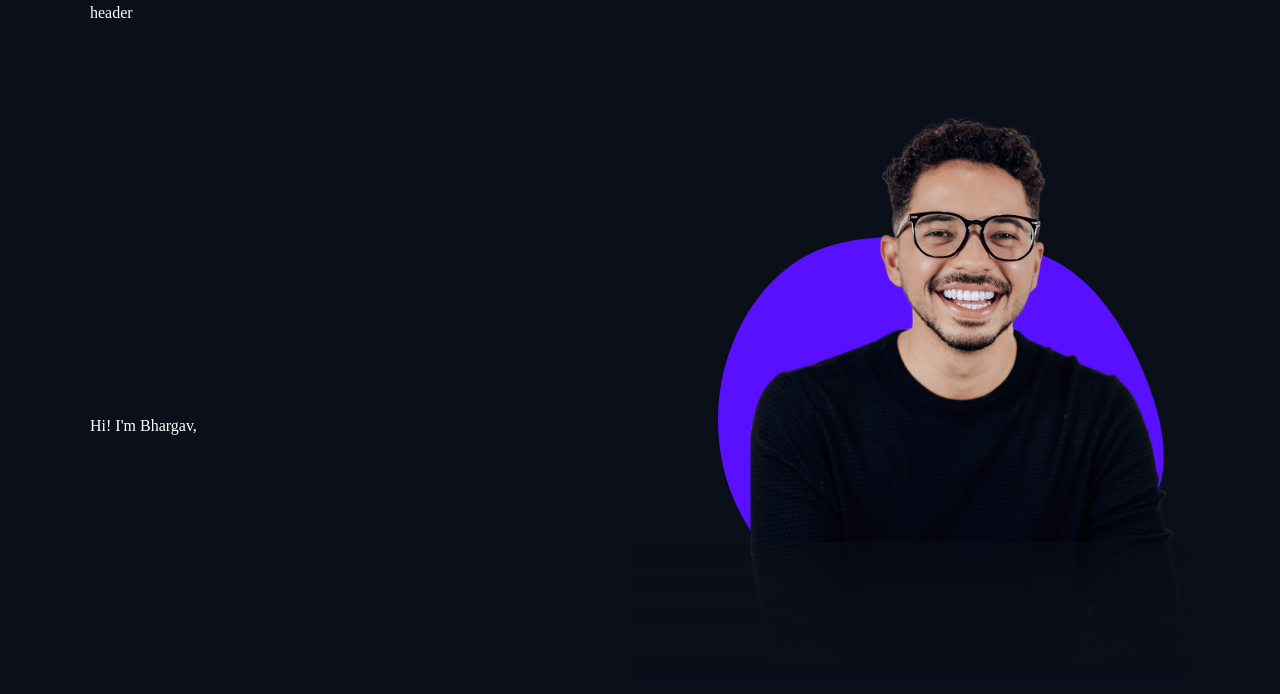
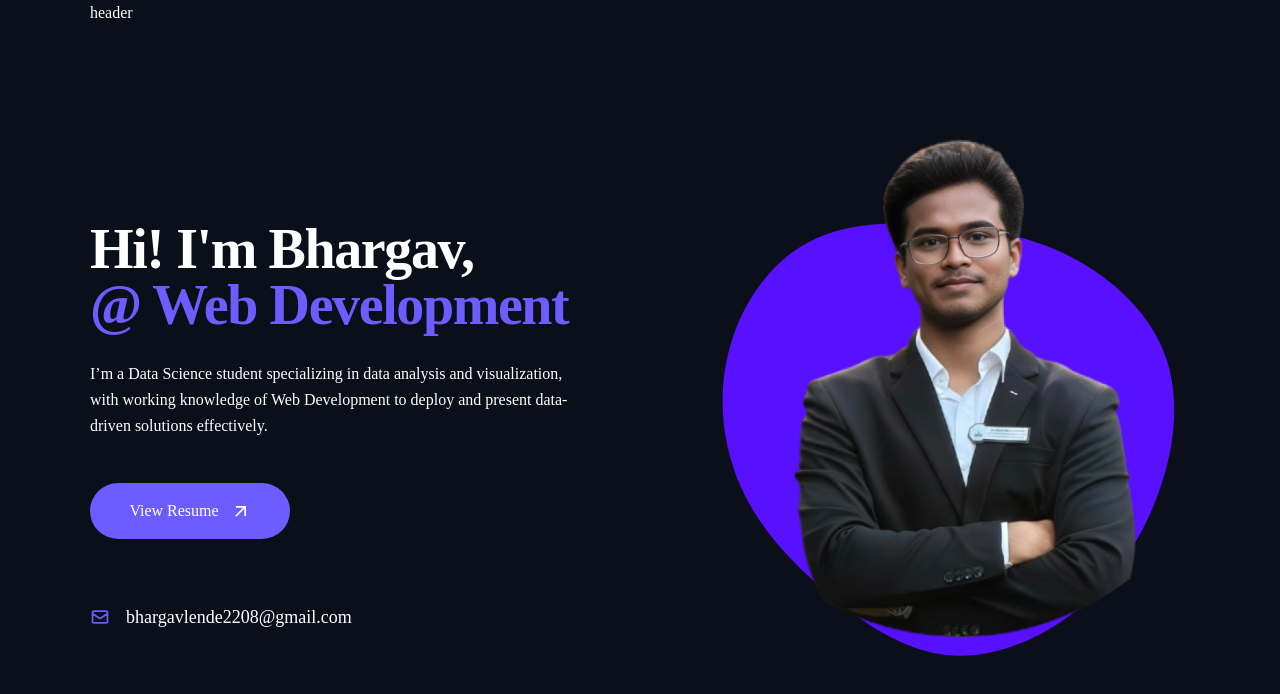
Before and after one commit to BhargavLende15/personal-portfolio, a Next.js app: page / in a window 1280 px wide. Shown: the top 694 px of the page. Built offline with nearby package versions, Linux system fonts and the light colour scheme; a web font is replaced by a local one.

Commit message:
commit 8: update06

```diff
--- a/app/page.jsx
+++ b/app/page.jsx
@@ -1,6 +1,8 @@
 "use client";
 import { motion } from "framer-motion";
 import { TypeAnimation } from "react-type-animation";
+import { MdArrowOutward } from "react-icons/md";
+import { HiOutlineMail } from "react-icons/hi";
 import Blob from "@/components/Blob";
 import Image from "next/image";
 import avatarImg from "@/public/assets/assets/avatar.png";
@@ -17,26 +19,54 @@
     >
       <div className="flex flex-col xl:flex-row items-center justify-between w-full">
         {/* text */}
-        <div className="w-full xl:w-[550px]">
-          <h1>Hi! I'm Bhargav, <br />
+        <div className="w-full xl:w-[550px] flex flex-col items-center xl:items-start text-center xl:text-left">
+          <h1 className="h1 flex-1 mb-[28px]">
+            Hi! I'm Bhargav, <br />
+            <TypeAnimation
+            sequence={["@ Data Science", 2000, "@ Web Development", 2000]}
+            wrapper="span"
+            speed={40}
+            className="text-accent"
+            repeat={Infinity}
+            cursor={false} />
           </h1>
+          <p className="max-w-[500px] mb-[44px]">
+            I’m a Data Science student specializing in data analysis and visualization, with working knowledge of Web Development to deploy and present data-driven solutions effectively.
+          </p>
+          <button className="btn btn-lg btn-accent mb-16">
+            <div className="flex items-center gap-3">
+              <span>View Resume</span>
+              <MdArrowOutward className="text-xl" />
+            </div>
+          </button>
+
+          {/* contact info */}
+          <div>
+            {/* mail */}
+            <div className="flex items-center gap-4 text-lg">
+              <span className="text-accent">
+                <HiOutlineMail className="text-xl" />
+              </span>
+              <span>bhargavlende2208@gmail.com</span>
+            </div>
+          </div>
         </div>
 
         {/* blob & image */}
-        <div className="hidden xl:block flex-1 relative z-20">
+        <div className="hidden xl:block flex-1 relative z-30">
           {/*blob*/}
-          <Blob containerStyles="w-[560px] h-[560px]"/>
+          <Blob containerStyles="w-[550px] h-[550px]"/>
           {/* avatar img */}
           <Image
             src={avatarImg}
             alt=""
-            width={440}
+            width={600}
             height={600}
             quality={100}
-            className="absolute -top-16 left-[120px]"
+            className="absolute -top-16 left-[45px]"
           />
           {/* overlay gradient */}
-          <div className="w-full h-[164px] absolute bottom-0 left-0 right-0 bg-gradient-to-t from-primary via-primary/90 to-primary/40"></div>
+          {/*<div className="w-full h-[164px] absolute bottom-0 left-0 right-0 bg-gradient-to-t from-primary via-primary/90 to-primary/40"></div>*/}
         </div>
       </div>
     </motion.section>
--- a/package.json
+++ b/package.json
@@ -15,6 +15,7 @@
     "next": "16.1.0",
     "react": "19.2.3",
     "react-dom": "19.2.3",
+    "react-icons": "^5.5.0",
     "react-type-animation": "^3.2.0",
     "tailwind-merge": "^3.4.0"
   },
```
Also changed, not shown: public/assets/assets/avatar.png, 1 other file (tests, documents, lock files or other folders).
